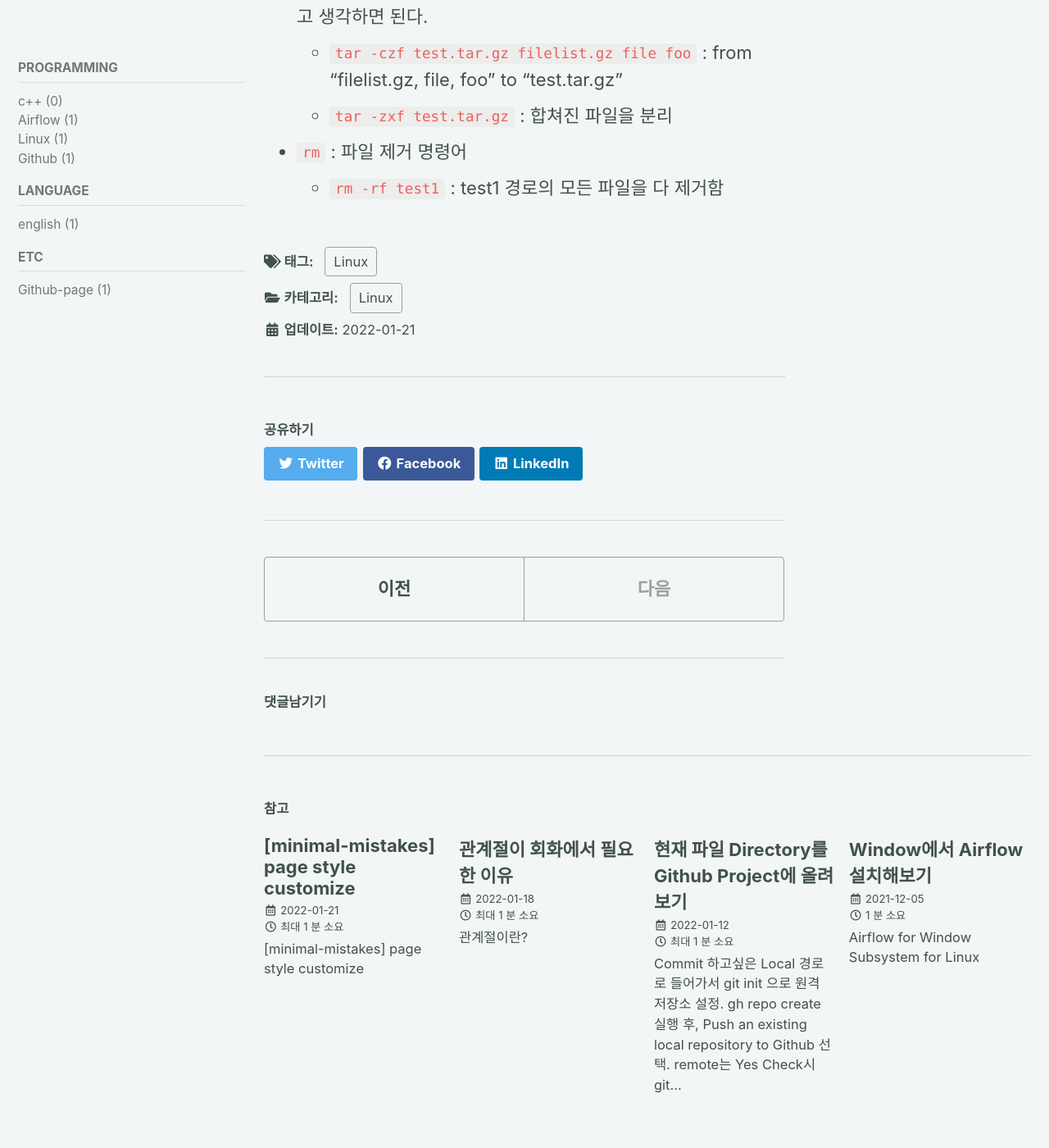
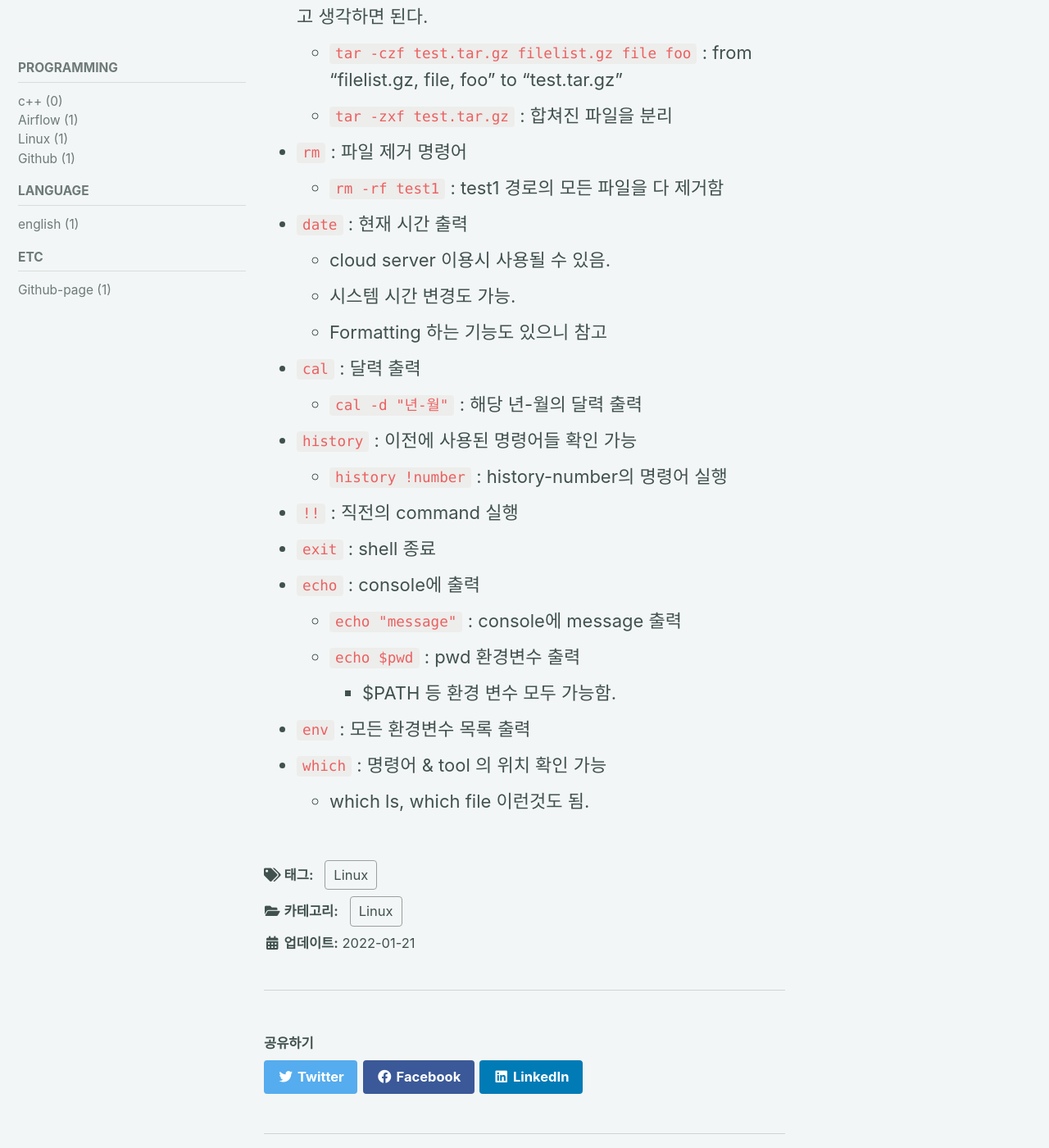
Before and after one commit to dlgldgldgld/dlgldgldgld.github.io, a Jekyll site: the page built from _posts/Linux/2022-01-21-Linuxcommand.md, in a window 1280 px wide and 1400 px high, scrolled down 2342 px. Shown: the whole window at 82% size. Built offline with Jekyll 4.4.1, drawn with Linux system fonts in a browser that asks for light colours; cached includes are drawn as plain includes; comment, search, counter and statistics services are not loaded.

Commit message:
Update 2022-01-21-Linuxcommand.md

```diff
--- a/_posts/Linux/2022-01-21-Linuxcommand.md
+++ b/_posts/Linux/2022-01-21-Linuxcommand.md
@@ -43,3 +43,20 @@ tag: Linux
 	- `tar -zxf test.tar.gz` : 합쳐진 파일을 분리
 - `rm` : 파일 제거 명령어
 	- `rm -rf test1` : test1 경로의 모든 파일을 다 제거함
+- `date` : 현재 시간 출력
+	- cloud server 이용시 사용될 수 있음.
+	- 시스템 시간 변경도 가능.
+	- Formatting 하는 기능도 있으니 참고
+- `cal` : 달력 출력
+	- `cal -d "년-월"` : 해당 년-월의 달력 출력
+- `history` : 이전에 사용된 명령어들 확인 가능
+	- `history !number` : history-number의 명령어 실행
+- `!!` : 직전의 command 실행
+- `exit` : shell 종료
+- `echo` : console에 출력
+	- `echo "message"` : console에 message 출력
+	- `echo $pwd` : pwd 환경변수 출력
+		- $PATH 등 환경 변수 모두 가능함.
+- `env` : 모든 환경변수 목록 출력
+- `which` : 명령어 & tool 의 위치 확인 가능
+	- which ls, which file 이런것도 됨.
```
